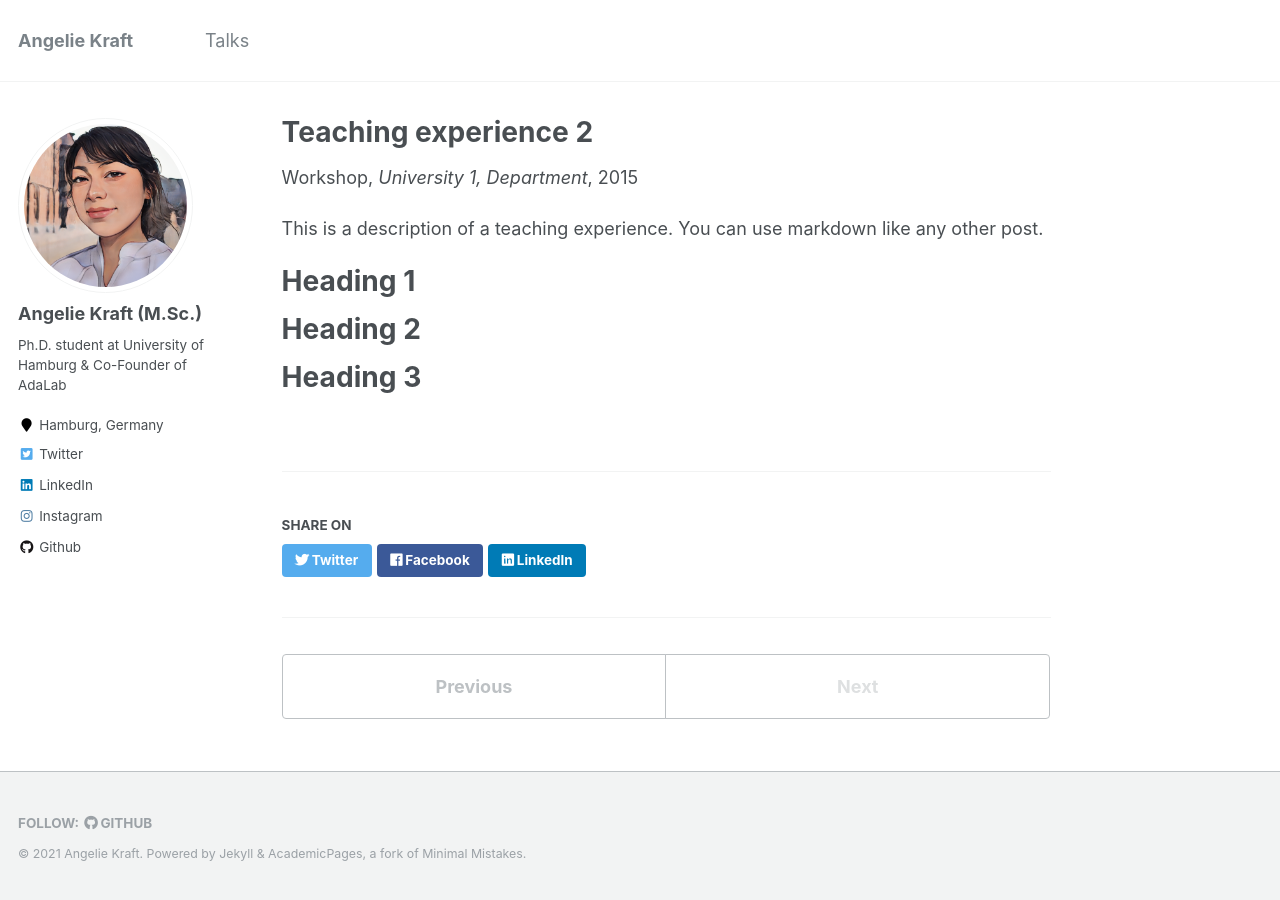
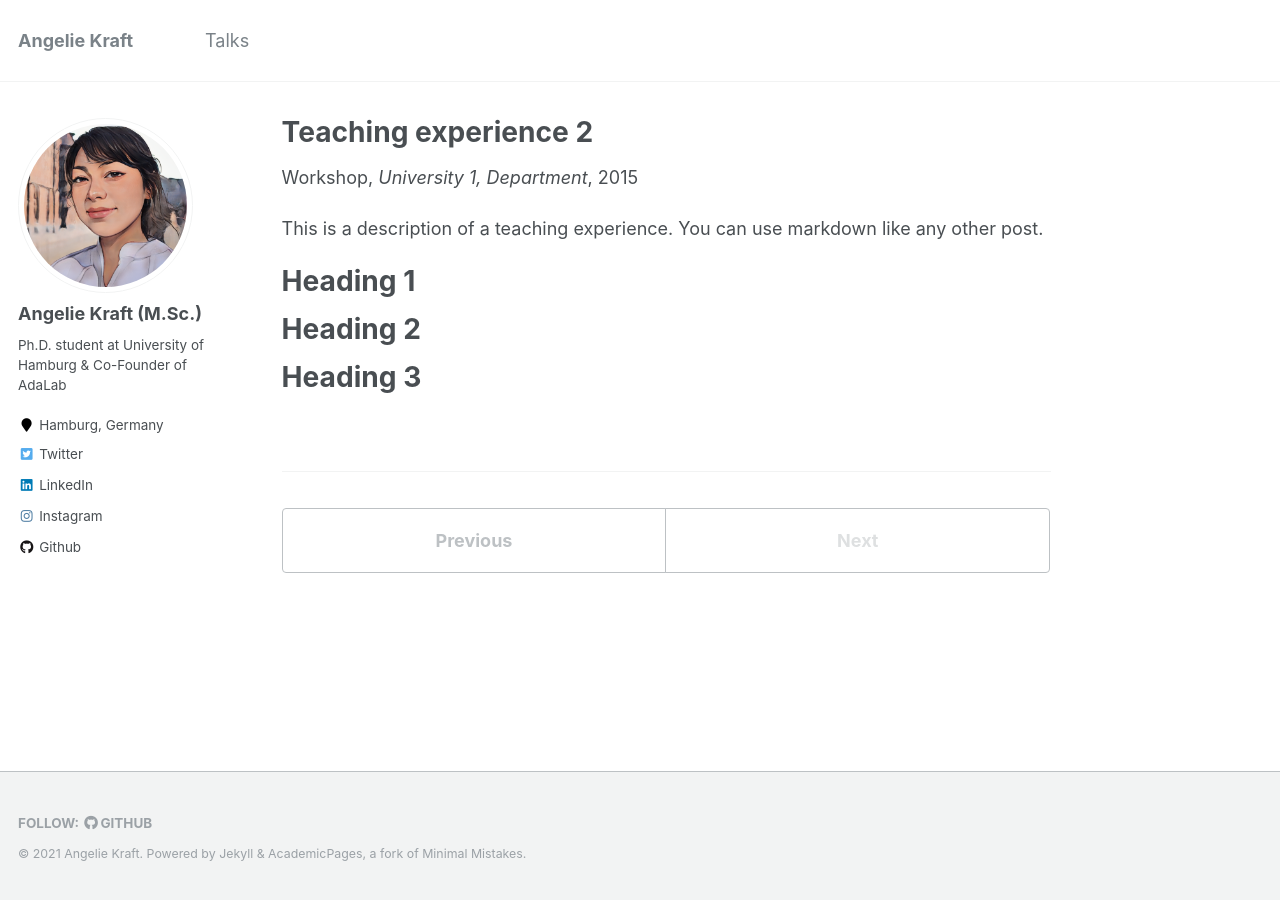
Before and after one commit to krangelie/krangelie.github.io, a Jekyll site: the page built from _teaching/2015-spring-teaching-2.md, in a window 1280 px wide. Built offline with Jekyll 4.4.1, drawn with Linux system fonts in a browser that asks for light colours; some of the changed lines change nothing that is shown.

Commit message:
disable share

```diff
--- a/_config.yml
+++ b/_config.yml
@@ -199,8 +199,8 @@ defaults:
       layout: single
       author_profile: true
       read_time: true
-      comments: true
-      share: true
+      comments: false
+      share: false
       related: true
   # _pages
   - scope:
@@ -216,8 +216,8 @@ defaults:
     values:
       layout: single
       author_profile: true
-      share: true
-      comments: true
+      share: false
+      comments: false
   # _publications
   - scope:
       path: ""
@@ -225,8 +225,8 @@ defaults:
     values:
       layout: single
       author_profile: true
-      share: true
-      comments: true
+      share: false
+      comments: false
   # _portfolio
   - scope:
       path: ""
@@ -234,8 +234,8 @@ defaults:
     values:
       layout: single
       author_profile: true
-      share: true
-      comment: true
+      share: false
+      comment: false
   # _talks
   - scope:
       path: ""
@@ -243,7 +243,7 @@ defaults:
     values:
       layout: talk
       author_profile: true
-      share: true
+      share: false
 
 # Sass/SCSS
 sass:
--- a/_data/ui-text.yml
+++ b/_data/ui-text.yml
@@ -12,7 +12,7 @@ en: &DEFAULT_EN
   ext_link_label             : "Direct Link"
   less_than                  : "less than"
   minute_read                : "minute read"
-  share_on_label             : "Share on"
+  share_on_label             :
   meta_label                 :
   tags_label                 : "Tags:"
   categories_label           : "Categories:"
```
